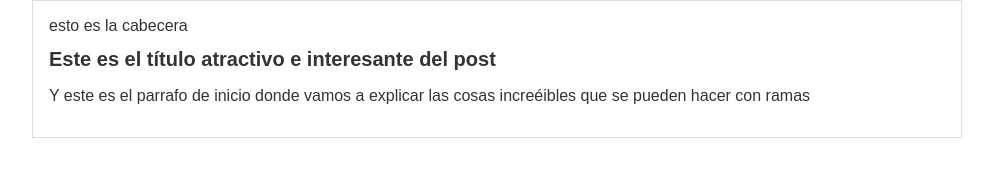
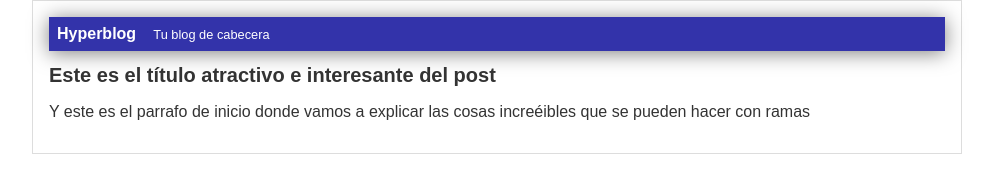
Before and after one commit to micmen882103/Curso-pro-de-Git-y-Github-de-Platzi, a plain HTML site: page index.html in a window 1280 px wide. Shown: the whole page, without its empty margins (143-1136 px from the left). Drawn offline with Linux system fonts and the light colour scheme.

Commit message:
Fianlizada la cabecera con diseño azul

```diff
--- a/css/estilos.css
+++ b/css/estilos.css
@@ -6,6 +6,19 @@ body
     font-size: 16px;
     margin: 0;
     padding: 0;
+}
+#cabecera{
+    background:#33A;
+    box-shadow:0px 2px 20px 0px rgb(0,0,0,0.5);
+    color: white;
+    font-weight: bold;
+    margin: 0;
+    padding: 0.5em;
+}
+#cabecera #tagline{
+    padding: 0 0 0 1em;
+    font-weight: normal;
+    font-size: 0.8em;
 }
 #container
 {
--- a/index.html
+++ b/index.html
@@ -9,7 +9,8 @@
 <body>
     <div id="container">
         <div id="cabecera">
-            esto es la cabecera
+            Hyperblog
+            <span id="tagline">Tu blog de cabecera</span>
         </div>
         <div id="post">
             <h1>Este es el título atractivo e interesante del post</h1>
```
